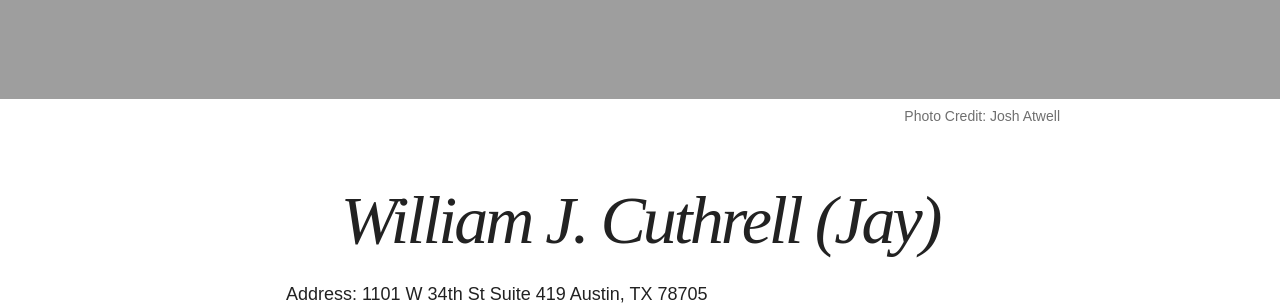
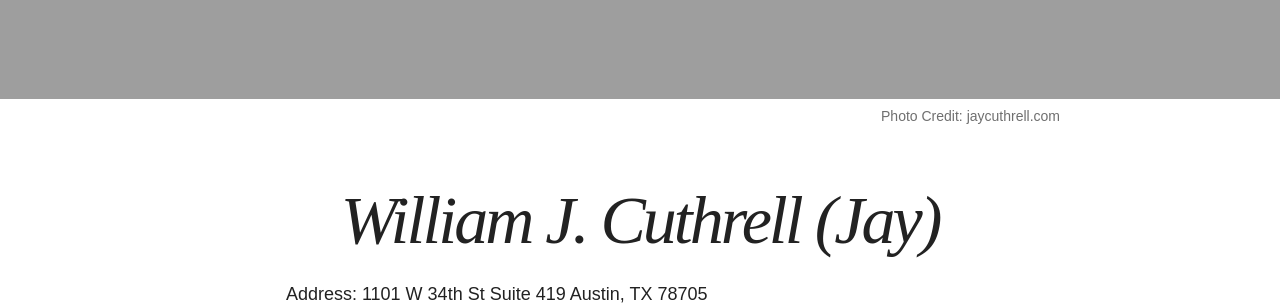
Before and after one commit to nsshommo/jaycuthrell.github.io, a Jekyll site: the page built from resume2017/index.md, in a window 1280 px wide and 900 px high, scrolled down 808 px. Shown: the part 152-457 px from the top of the window. Built offline with Jekyll 4.4.1, drawn with Linux system fonts in a browser that asks for light colours; nearby versions of some CDN libraries; comment, search, counter and statistics services are not loaded.

Commit message:
credit link

```diff
--- a/resume2017/index.md
+++ b/resume2017/index.md
@@ -3,6 +3,8 @@ layout: page
 title: "William J. Cuthrell (Jay)"
 image:
   feature: fff.png
+  credit: jaycuthrell.com
+  creditlink: https://jaycuthrell.com
 ---
 
 Address:
```
